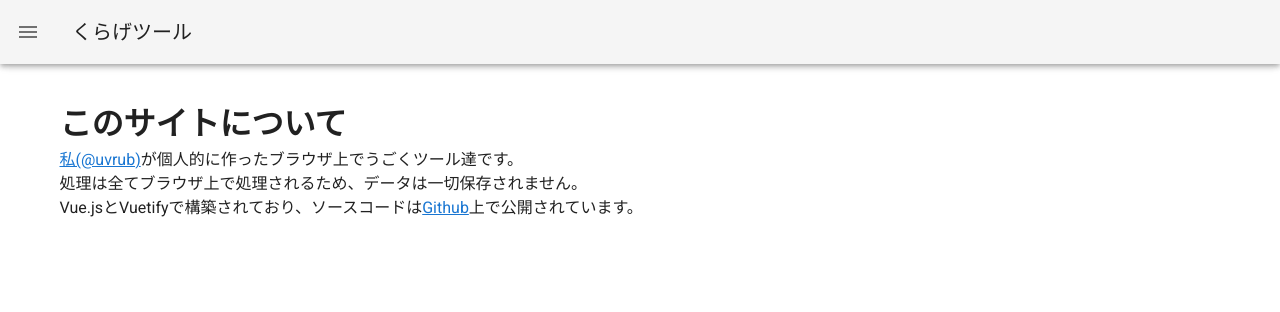
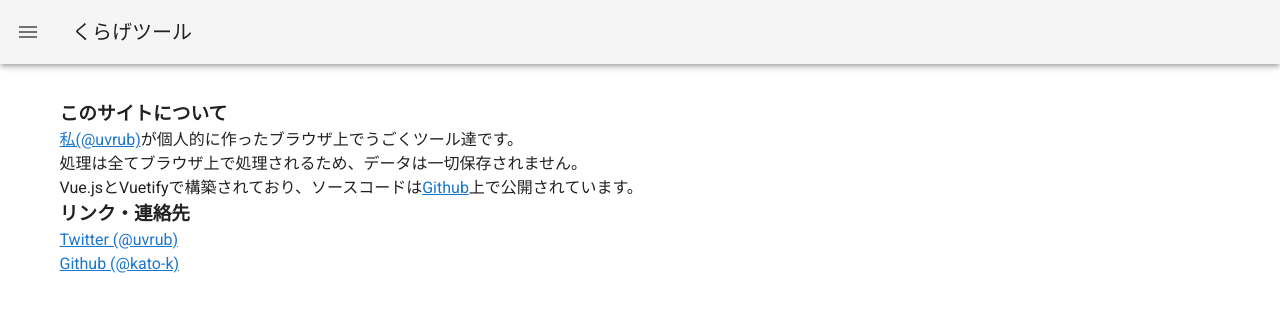
Before and after one commit to kat0h/kuragetool, a Vue app: page /about in a window 1280 px wide. Shown: the top 312 px of the page. Built offline with nearby package versions, Linux system fonts and the light colour scheme.

Commit message:
Update about page

```diff
--- a/src/components/AboutPage.vue
+++ b/src/components/AboutPage.vue
@@ -1,13 +1,15 @@
 <template>
   <v-container>
   <div>
-    <h1>このサイトについて</h1>
+    <h3>このサイトについて</h3>
     <a href="https://twitter.com/uvrub">私(@uvrub)</a>が個人的に作ったブラウザ上でうごくツール達です。<br>
     処理は全てブラウザ上で処理されるため、データは一切保存されません。<br>
     Vue.jsとVuetifyで構築されており、ソースコードは<a href="https://github.com/kato-k/kuragetool">Github</a>上で公開されています。<br>
   </div>
   <div>
-
+    <h3>リンク・連絡先 </h3>
+    <a href="https://twitter.com/uvrub">Twitter (@uvrub)</a><br>
+    <a href="https://github.com/kato-k">Github (@kato-k)</a><br>
   </div>
   </v-container>
 </template>
```
